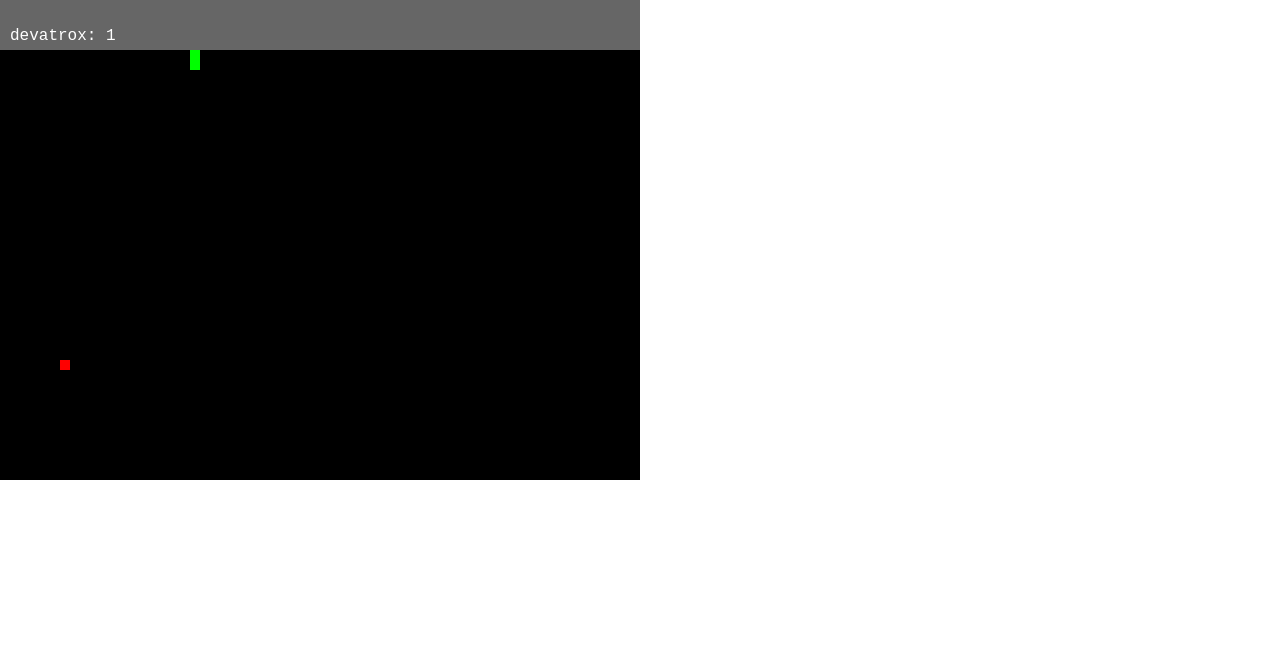
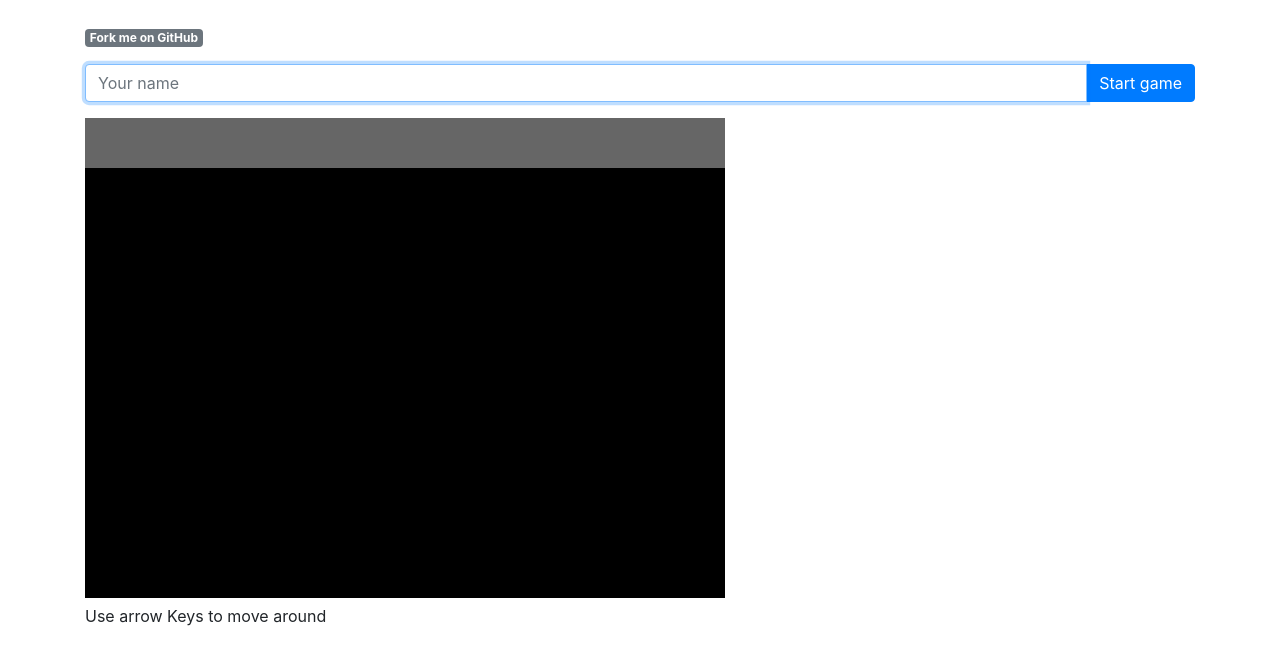
Before and after one commit to devatrox/SnakeJS, a website with bundled scripts: page index.html in a window 1280 px wide. Built offline with nearby package versions, Linux system fonts and the light colour scheme.

Commit message:
Added very simple form to input username and start game

```diff
--- a/index.html
+++ b/index.html
@@ -5,15 +5,30 @@
   <meta name="viewport" content="width=device-width, initial-scale=1.0">
   <meta http-equiv="X-UA-Compatible" content="ie=edge">
   <title>Snake JS</title>
-  <style>
-    * {
-      margin: 0;
-      padding: 0;
-    }
-  </style>
+  <link rel="stylesheet" href="https://cdn.jsdelivr.net/npm/bootstrap@4.1.1/dist/css/bootstrap.min.css">
 </head>
 <body>
-  <script src="https://cdn.jsdelivr.net/npm/lodash@4.17.10/lodash.min.js"></script>
+  <div class="container mt-4 mb-4">
+    <ul class="list-inline">
+      <li>
+        <a href="https://github.com/devatrox/SnakeJS" class="badge badge-secondary">Fork me on GitHub</a>
+      </li>
+    </ul>
+
+    <div class="controls">
+      <div class="input-group mb-3">
+        <input id="username" type="text" autofocus required pattern="[\w\döäüß]+" class="form-control" placeholder="Your name">
+        <div class="input-group-append">
+          <button id="start" type="button" class="btn btn-primary">Start game</button>
+        </div>
+      </div>
+    </div>
+
+    <div id="game"></div>
+
+    <p>Use arrow Keys to move around</p>
+  </div>
+  <script src="https://cdn.jsdelivr.net/combine/npm/lodash@4,npm/jquery@3,npm/bootstrap@4/dist/js/bootstrap.bundle.min.js"></script>
   <script type="module" src="./src/index.js"></script>
 </body>
 </html>
--- a/src/game.js
+++ b/src/game.js
@@ -8,18 +8,19 @@ import Player, { Players, Score } from './player.js'
 
 export default class Game {
   /**
+   * @param {String} elementId
    * @param {Number} [width=640]
    * @param {Number} [height=480]
    * @param {Number} [scale=10]
    */
-  constructor (width = 640, height = 480, scale = 10) {
+  constructor (elementId, width = 640, height = 480, scale = 10) {
     Utils.assert(width % scale === 0, `width must be a multiple of ${scale}`)
     Utils.assert(height % scale === 0, `height must be a multiple of ${scale}`)
     Utils.assert(height > 300, `height must be at least 300`)
     /**
      * @type {View}
      */
-    this.view = new View(width, height)
+    this.view = new View(elementId, width, height)
     /**
      * @type {Grid}
      */
@@ -136,11 +137,10 @@ export default class Game {
     this.onMaxScore = (e, player) => this.pause('Max score reached')
     this.onEatFood = (e, player) => player.score.bump()
     this.onEatFood = (e, player) => this.food.reset()
-    this.onEnterKeyPress = (e, key) => this.play(10)
     this.onEscapeKeyPress = (e, key) => this.pause('Escape key pressed')
     this.onBump = (e, player, entity) => this.pause('Bumped into something')
 
-    // this.debug()
+    this.debug()
 
     window.Game = this
   }
@@ -184,6 +184,10 @@ export default class Game {
     }
   }
 
+  toggle () {
+    this[!this.isRunning ? 'play' : 'pause']()
+  }
+
   /**
    * Do loopy things
    */
--- a/src/index.js
+++ b/src/index.js
@@ -1,5 +1,35 @@
 import Game from './game.js'
 
-const game = new Game(640, 480)
-game.players.add('devatrox')
-game.play()
+const game = new Game('game', 640, 480)
+
+let usernameInput = document.getElementById('username')
+let startBtn = document.getElementById('start')
+
+startBtn.setAttribute('disabled', 'disabled')
+
+game.onPlay = e => {
+  usernameInput.setAttribute('disabled', 'disabled')
+  startBtn.setAttribute('disabled', 'disabled')
+}
+
+game.onPause = e => {
+  startBtn.removeAttribute('disabled')
+  startBtn.focus()
+}
+
+usernameInput.addEventListener('input', e => {
+  if (e.target.checkValidity()) {
+    startBtn.removeAttribute('disabled')
+    e.target.classList.remove('is-invalid')
+    e.target.classList.add('is-valid')
+  } else {
+    startBtn.setAttribute('disabled', 'disabled')
+    e.target.classList.remove('is-valid')
+    e.target.classList.add('is-invalid')
+  }
+}, false)
+
+startBtn.addEventListener('click', e => {
+  if (game.players.size === 0) game.players.add(usernameInput.value)
+  game.play()
+}, false)
--- a/src/view.js
+++ b/src/view.js
@@ -5,10 +5,15 @@ import Grid from './grid.js'
 
 export default class View {
   /**
+   * @param {String} elementId
    * @param {Number} [width=640]
    * @param {Number} [height=480]
    */
-  constructor (width = 640, height = 480) {
+  constructor (elementId, width = 640, height = 480) {
+    /**
+     * @type {Element}
+     */
+    this.element = document.getElementById(elementId)
     /**
      * @type {Number}
      */
@@ -26,7 +31,7 @@ export default class View {
      */
     this.canvas = document.createElement('canvas')
 
-    document.body.appendChild(this.canvas)
+    this.element.appendChild(this.canvas)
 
     this.canvas.width = this.width
     this.canvas.height = this.height
```
